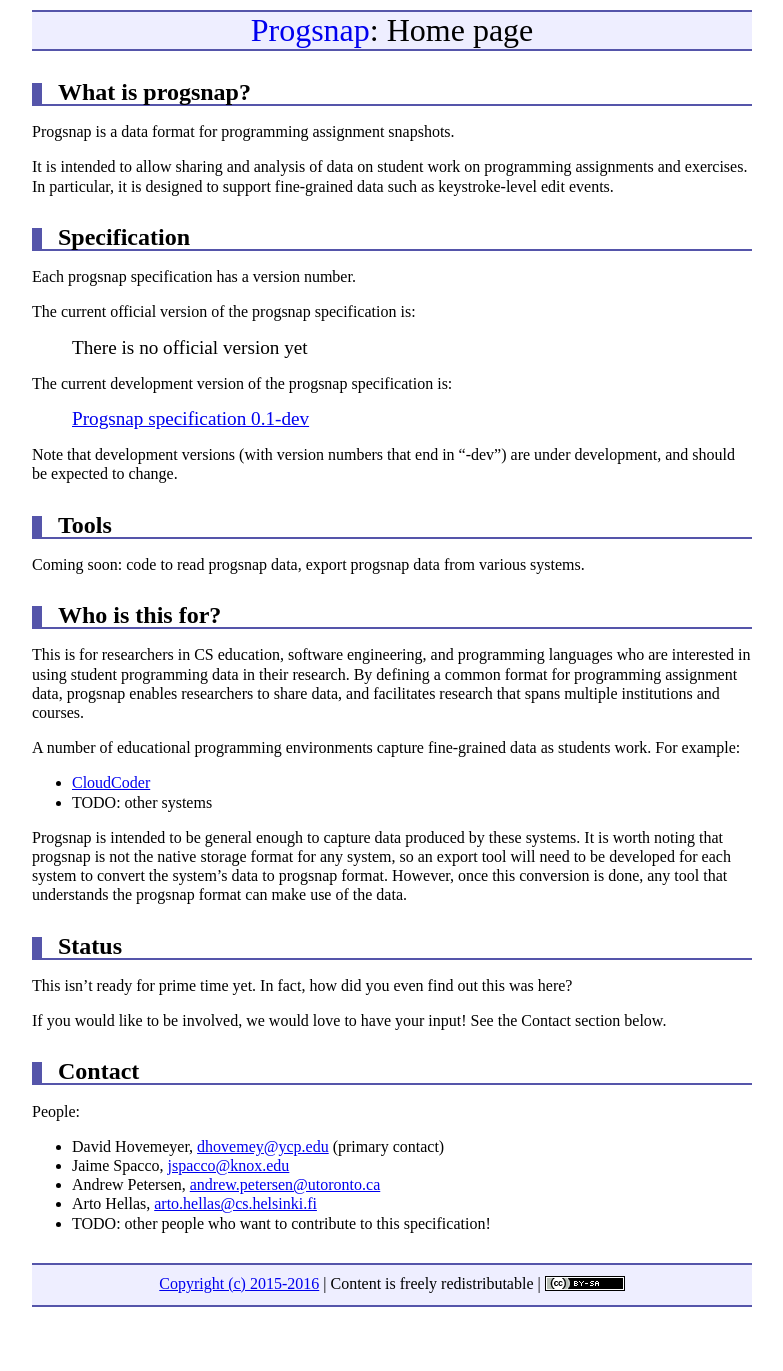
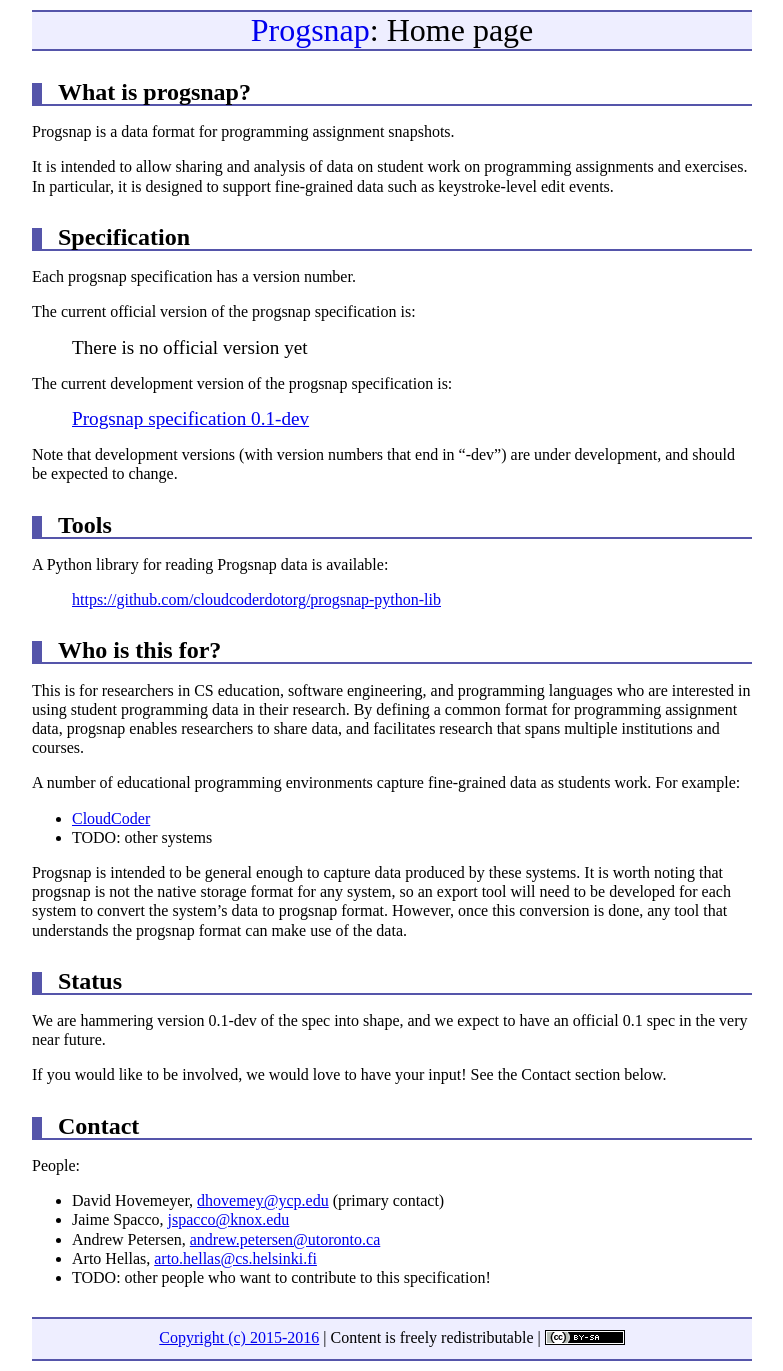
Before and after one commit to cloudcoderdotorg/progsnap-spec, a Jekyll site: the page built from index.md, in a window 1280 px wide. Shown: the whole page, without its empty margins (248-1031 px from the left). Built offline with Jekyll 4.4.1, drawn with Linux system fonts in a browser that asks for light colours; before the commit the page ends 1317 px from its top, so only the background shows below that.

Commit message:
update Tools and Status

```diff
--- a/index.md
+++ b/index.md
@@ -25,7 +25,9 @@ Note that development versions (with version numbers that end in "-dev") are und
 
 # Tools
 
-Coming soon: code to read progsnap data, export progsnap data from various systems.
+A Python library for reading Progsnap data is available:
+
+> <https://github.com/cloudcoderdotorg/progsnap-python-lib>
 
 # Who is this for?
 
@@ -40,7 +42,7 @@ Progsnap is intended to be general enough to capture data produced by these syst
 
 # Status
 
-This isn't ready for prime time yet.  In fact, how did you even find out this was here?
+We are hammering version 0.1-dev of the spec into shape, and we expect to have an official 0.1 spec in the very near future.
 
 If you would like to be involved, we would love to have your input!  See the Contact section below.
 
```
